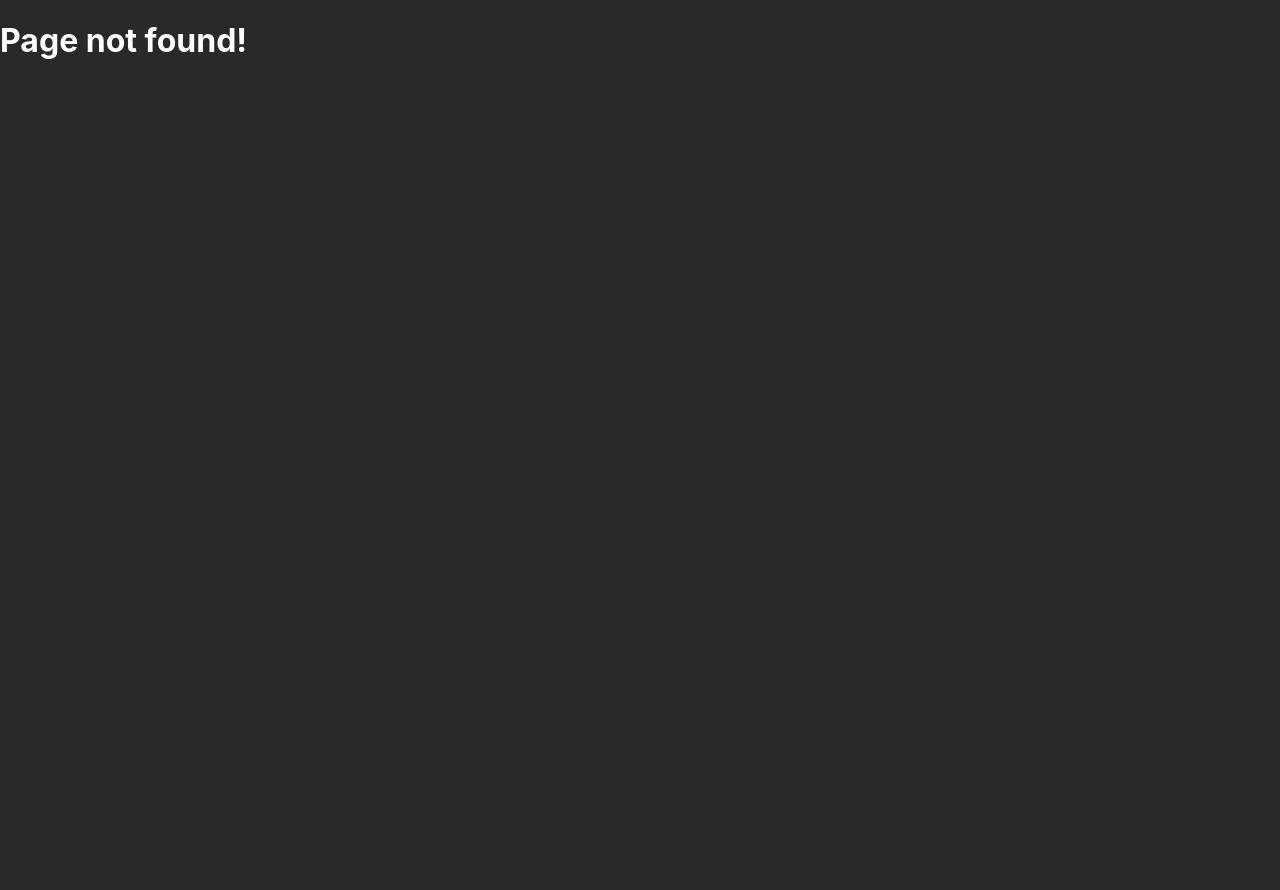
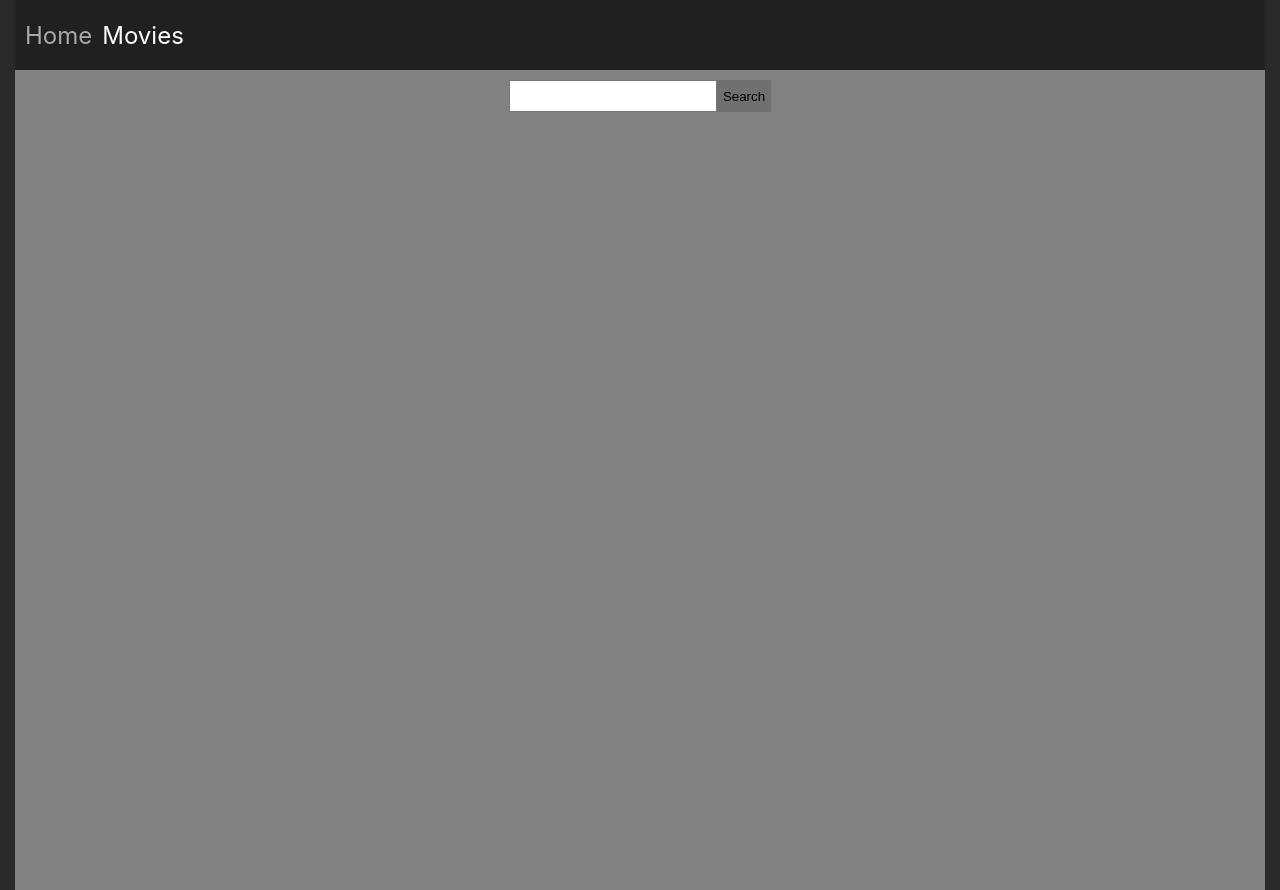
Before and after one commit to ihorshark/goit-react-hw-05-movies, a React (Create React App) app: page /goit-react-hw-05-movies/movies in a window 1280 px wide. Before the commit this address had no page. Before the commit the page ends 800 px from the top, so only its background shows below. Built offline with nearby package versions, Linux system fonts and the light colour scheme.

Commit message:
Demo-3-3

```diff
--- a/src/components/App.jsx
+++ b/src/components/App.jsx
@@ -11,10 +11,13 @@ const MovieDetails = lazy(() => import('./MovieDetails/MovieDetails'));
 export const App = () => {
   return (
     <Routes>
-      <Route path="/" element={<SharedLayout />}>
+      <Route path="/goit-react-hw-05-movies/" element={<SharedLayout />}>
         <Route index element={<Home />} />
-        <Route path="/movies" element={<Movies />} />
-        <Route path="/movies/:movieId" element={<MovieDetails />}>
+        <Route path="/goit-react-hw-05-movies/movies" element={<Movies />} />
+        <Route
+          path="/goit-react-hw-05-movies/movies/:movieId"
+          element={<MovieDetails />}
+        >
           <Route path="cast" element={<Cast />} />
           <Route path="reviews" element={<Reviews />} />
         </Route>
--- a/src/components/Home/Home.jsx
+++ b/src/components/Home/Home.jsx
@@ -22,7 +22,10 @@ export default function Home() {
       <StyledUl>
         {movies.map(movie => (
           <StyledLi key={movie.id}>
-            <StyledLink to={`/movies/${movie.id}`} state={{ from: location }}>
+            <StyledLink
+              to={`/goit-react-hw-05-movies/movies/${movie.id}`}
+              state={{ from: location }}
+            >
               {movie.title}
             </StyledLink>
           </StyledLi>
--- a/src/components/Movies/Movies.jsx
+++ b/src/components/Movies/Movies.jsx
@@ -52,7 +52,7 @@ export default function Movies() {
             {movies.map(movie => (
               <StyledLi key={movie.id}>
                 <StyledLink
-                  to={`/movies/${movie.id}`}
+                  to={`/goit-react-hw-05-movies/movies/${movie.id}`}
                   state={{ from: location }}
                 >
                   {movie.title}
--- a/src/components/SharedLayout/SharedLayout.jsx
+++ b/src/components/SharedLayout/SharedLayout.jsx
@@ -6,8 +6,8 @@ export default function SharedLayout() {
   return (
     <StyledContainer>
       <StyledNav>
-        <StyledLink to="/">Home</StyledLink>
-        <StyledLink to="/movies">Movies</StyledLink>
+        <StyledLink to="/goit-react-hw-05-movies/">Home</StyledLink>
+        <StyledLink to="/goit-react-hw-05-movies/movies">Movies</StyledLink>
       </StyledNav>
       <Suspense fallback={<h1>Loading...</h1>}>
         <Outlet />
```
